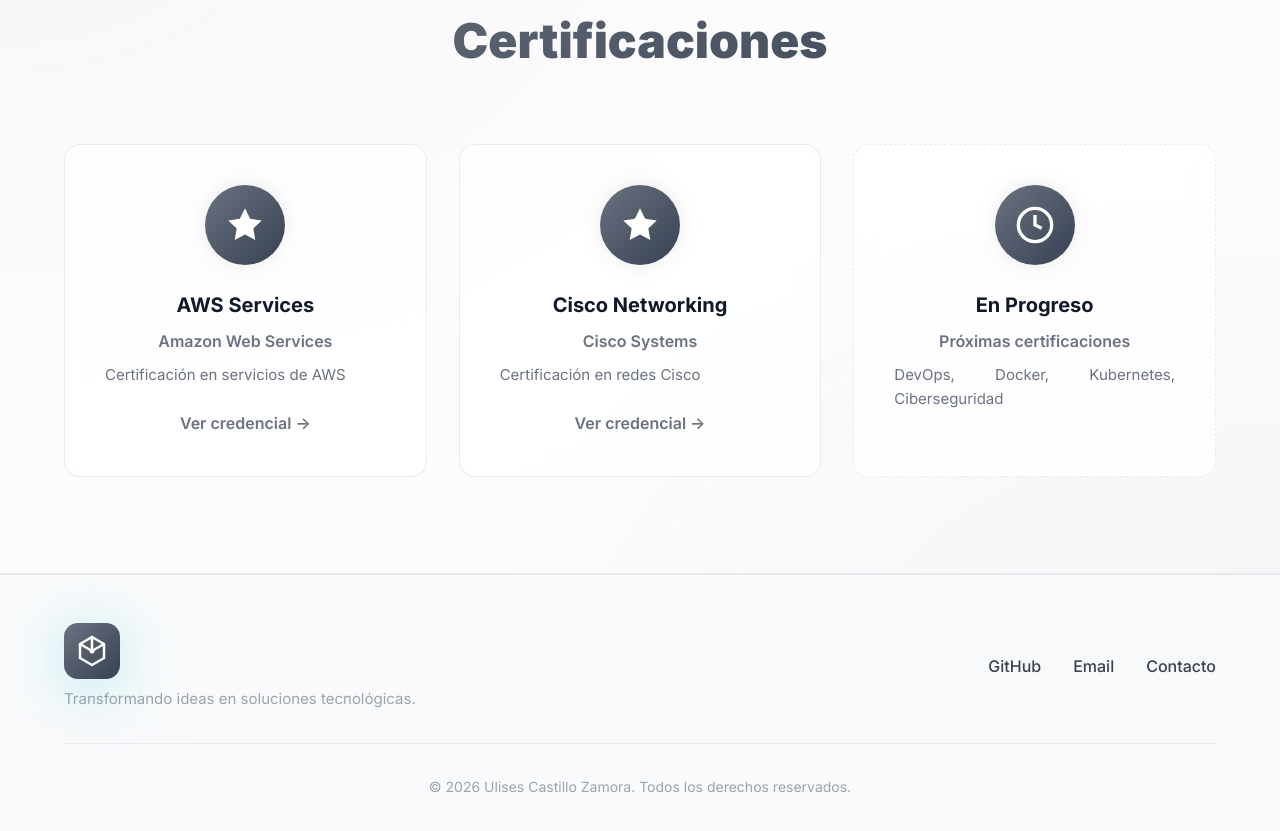
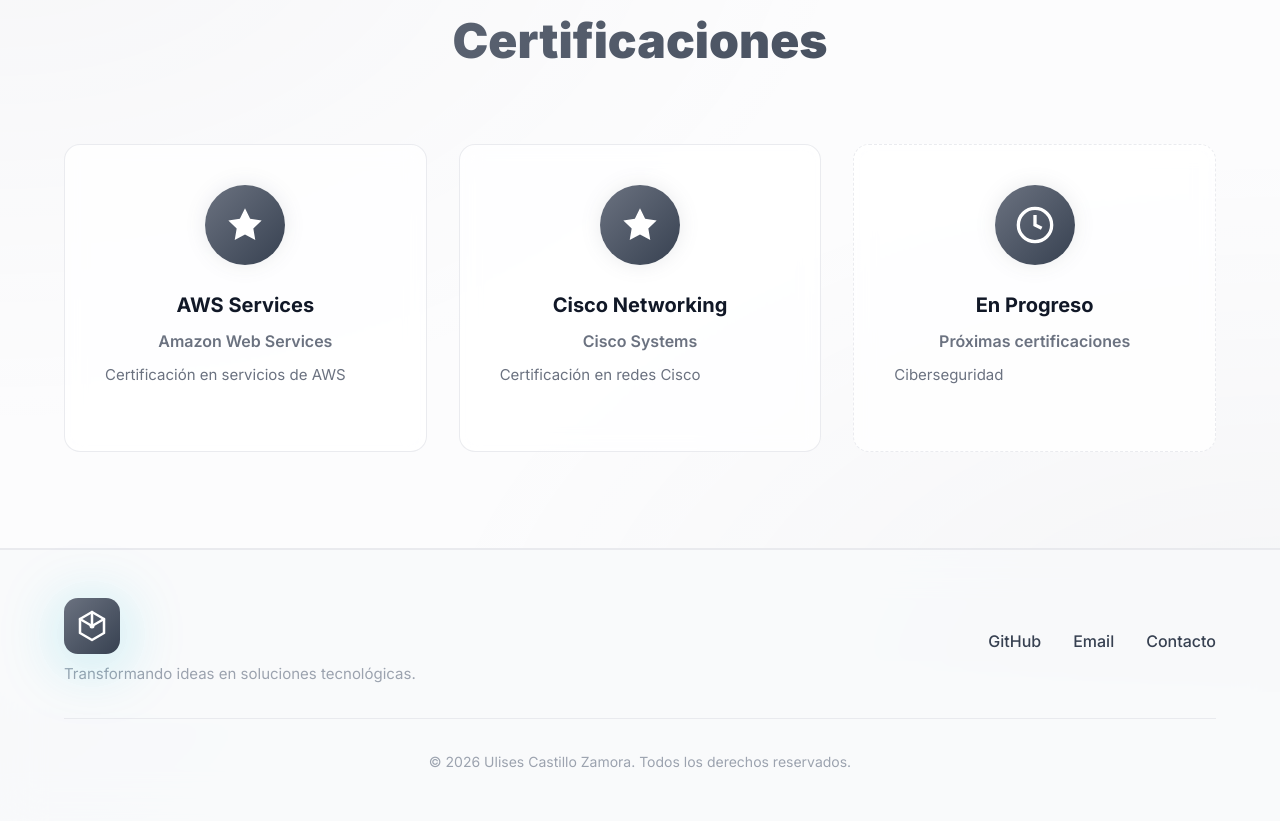
Before and after one commit to ZULCAST/zulcast1, a plain HTML site: page index.html in a window 1280 px wide. Shown: the part 7308-8139 px from the top of the page. Drawn offline with Linux system fonts and the light colour scheme.

Commit message:
certificados

```diff
--- a/index.html
+++ b/index.html
@@ -1006,7 +1006,6 @@
                     <h4>AWS Services</h4>
                     <p class="cert-issuer">Amazon Web Services</p>
                     <p class="cert-desc">Certificación en servicios de AWS</p>
-                    <a href="https://github.com/ZULCAST" target="_blank" class="cert-link">Ver credencial →</a>
                 </div>
                 <div class="cert-card">
                     <div class="cert-icon">
@@ -1018,7 +1017,6 @@
                     <h4>Cisco Networking</h4>
                     <p class="cert-issuer">Cisco Systems</p>
                     <p class="cert-desc">Certificación en redes Cisco</p>
-                    <a href="https://github.com/ZULCAST" target="_blank" class="cert-link">Ver credencial →</a>
                 </div>
                 <div class="cert-card upcoming">
                     <div class="cert-icon">
@@ -1029,7 +1027,7 @@
                     </div>
                     <h4>En Progreso</h4>
                     <p class="cert-issuer">Próximas certificaciones</p>
-                    <p class="cert-desc">DevOps, Docker, Kubernetes, Ciberseguridad</p>
+                    <p class="cert-desc">Ciberseguridad</p>
                 </div>
             </div>
         </div>
--- a/script.js
+++ b/script.js
@@ -219,7 +219,7 @@
         certCiscoDesc: "Certificación en redes Cisco",
         certProgress: "En Progreso",
         certProgressIssuer: "Próximas certificaciones",
-        certProgressDesc: "DevOps, Docker, Kubernetes, Ciberseguridad",
+        certProgressDesc: "Ciberseguridad",
         certLink: "Ver credencial →",
 
         // Footer
@@ -384,7 +384,7 @@
         certCiscoDesc: "Cisco networking certification",
         certProgress: "In Progress",
         certProgressIssuer: "Upcoming certifications",
-        certProgressDesc: "DevOps, Docker, Kubernetes, Cybersecurity",
+        certProgressDesc: "Cybersecurity",
         certLink: "View credential →",
 
         // Footer
```
